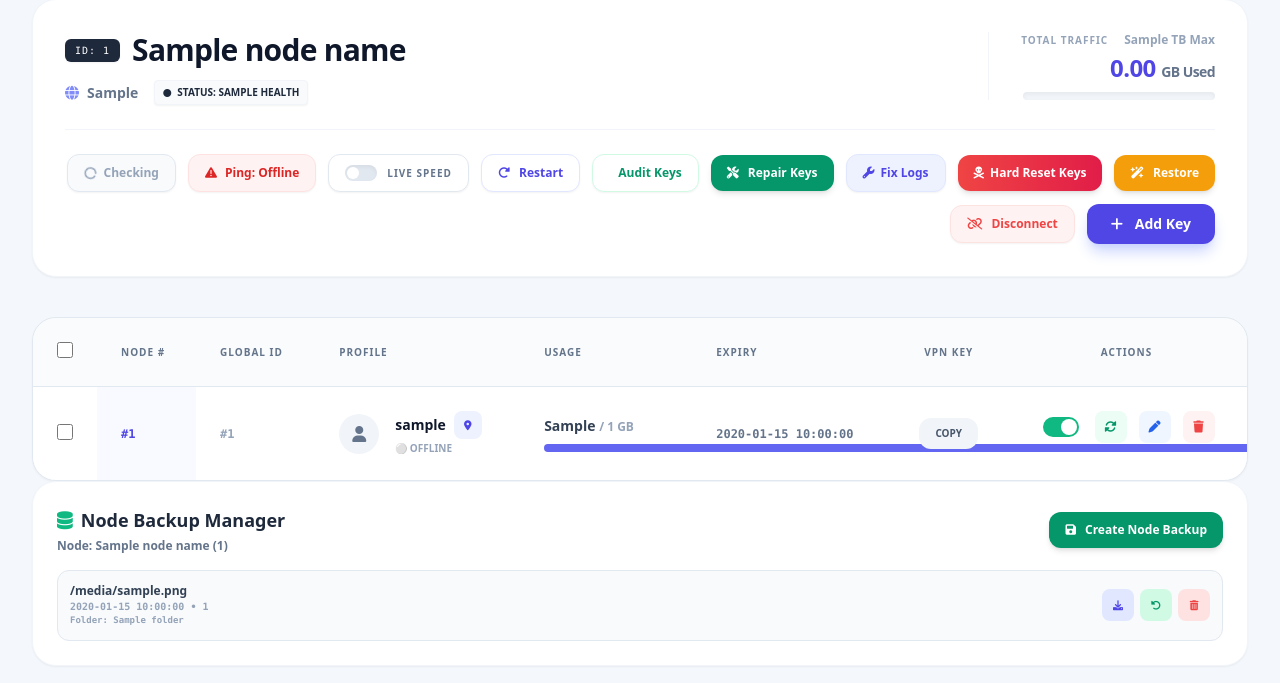
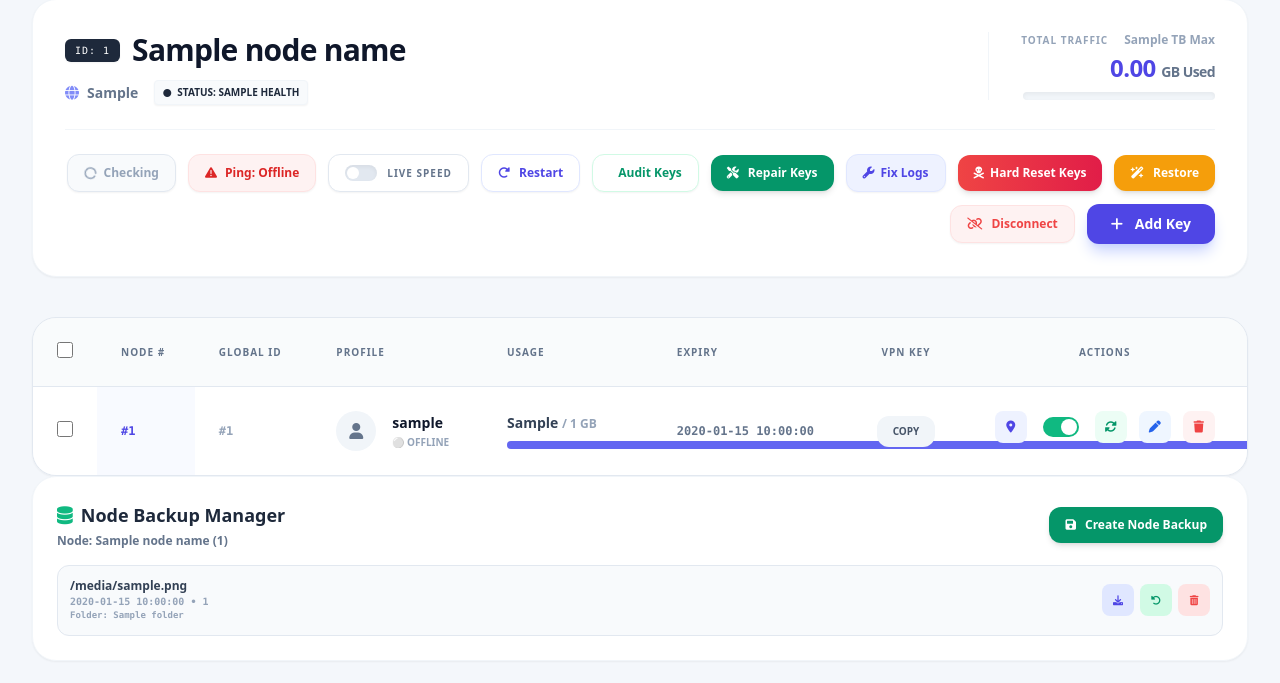
Before and after one commit to thefuturexx/PanelMaster, a Flask app: template templates/node.html in a window 1280 px wide. Shown: the part 124-807 px from the top of the page. Run offline with Flask 3, Linux system fonts and the light colour scheme; the visitor is signed in with stand-in values (Sample User, id 1); the template is opened without the code that fills it: most values are stand-ins (such as "Sample title", 1, 10 or a date in 2020); data that the repository does not hold is empty; parts of the project's set-up code (start-up, migrations or seed data) failed here and were passed over; some libraries are stand-ins or nearby versions.

Commit message:
Restore node IP button placement

```diff
--- a/templates/node.html
+++ b/templates/node.html
@@ -96,7 +96,7 @@
             {% elif u.is_active %}<div class="w-10 h-10 rounded-full bg-emerald-100 text-emerald-600 flex items-center justify-center"><i class="fa-solid fa-bolt"></i></div>
             {% elif u.used_bytes == 0 %}<div class="w-10 h-10 rounded-full bg-amber-100 text-amber-600 flex items-center justify-center"><i class="fa-solid fa-hourglass-half"></i></div>
             {% else %}<div class="w-10 h-10 rounded-full bg-slate-100 text-slate-500 flex items-center justify-center"><i class="fa-solid fa-user"></i></div>{% endif %}
-            <div><div class="flex items-center gap-2"><p class="font-black text-slate-900 text-sm {% if u.is_blocked %}line-through{% endif %}">{{ u.username }}</p><button type="button" onclick="openIpModal('{{ u.db_key }}')" class="bg-indigo-50 text-indigo-600 hover:bg-indigo-600 hover:text-white w-7 h-7 rounded-lg flex items-center justify-center transition-colors" title="View Active IPs"><i class="fa-solid fa-location-dot text-[10px]"></i></button><span id="speed_{{ u.username }}" class="live-speed-tag hidden bg-indigo-50 border border-indigo-100 text-indigo-600 px-2 py-0.5 rounded text-[10px] font-black">0 KB/s</span></div>
+            <div><div class="flex items-center gap-2"><p class="font-black text-slate-900 text-sm {% if u.is_blocked %}line-through{% endif %}">{{ u.username }}</p><span id="speed_{{ u.username }}" class="live-speed-tag hidden bg-indigo-50 border border-indigo-100 text-indigo-600 px-2 py-0.5 rounded text-[10px] font-black">0 KB/s</span></div>
                 {% if u.is_blocked %}<p class="text-[10px] font-black text-red-500 uppercase mt-0.5">🚫 Blocked</p>
                 {% elif u.is_active %}<p class="text-[10px] font-black text-emerald-500 uppercase mt-0.5">🟢 Online</p>
                 {% elif u.used_bytes == 0 %}<p class="text-[10px] font-black text-amber-500 uppercase mt-0.5">🟡 Pending</p>
@@ -106,6 +106,7 @@
         <td class="p-6 font-mono text-xs font-bold text-slate-500">{{ u.expire_date }}</td>
         <td class="p-6 text-center"><textarea id="k_{{ loop.index }}" class="hidden">{{ u.actual_key }}</textarea><button type="button" onclick="copyK('k_{{ loop.index }}')" class="bg-slate-100 hover:bg-indigo-600 hover:text-white text-slate-600 px-4 py-2 rounded-xl text-[10px] font-black uppercase transition-colors">Copy</button></td>
         <td class="p-6 text-center flex justify-center gap-3 items-center">
+            <button type="button" onclick="openIpModal('{{ u.db_key }}')" class="bg-indigo-50 text-indigo-600 hover:bg-indigo-600 hover:text-white w-8 h-8 rounded-lg flex items-center justify-center transition-colors" title="View Active IPs"><i class="fa-solid fa-location-dot text-xs"></i></button>
             <label class="relative inline-flex items-center cursor-pointer mx-1"><input type="checkbox" class="sr-only peer" {% if not u.is_blocked %}checked{% endif %} onchange="submitToggle('{{ u.db_key }}')"><div class="w-9 h-5 bg-slate-200 rounded-full peer peer-checked:after:translate-x-full after:absolute after:top-[2px] after:left-[2px] after:bg-white after:rounded-full after:h-4 after:w-4 after:transition-all peer-checked:bg-emerald-500"></div></label>
             <button type="button" onclick="openRenew('{{ u.db_key }}')" class="bg-emerald-50 text-emerald-600 hover:bg-emerald-500 hover:text-white w-8 h-8 rounded-lg flex items-center justify-center transition-colors"><i class="fa-solid fa-rotate text-xs"></i></button>
             <button type="button" onclick="openM('{{ u.db_key }}', '{{ u.get('protocol', 'v2') }}', '{{ u.get('port', '443') }}', '{{ u.get('uuid', u.get('password', '')) }}', '{{ u.total_gb }}', '{{ u.expire_date }}')" class="bg-blue-50 text-blue-600 hover:bg-blue-600 hover:text-white w-8 h-8 rounded-lg flex items-center justify-center transition-colors" title="Edit Profile Details"><i class="fa-solid fa-pen text-xs"></i></button>
```
